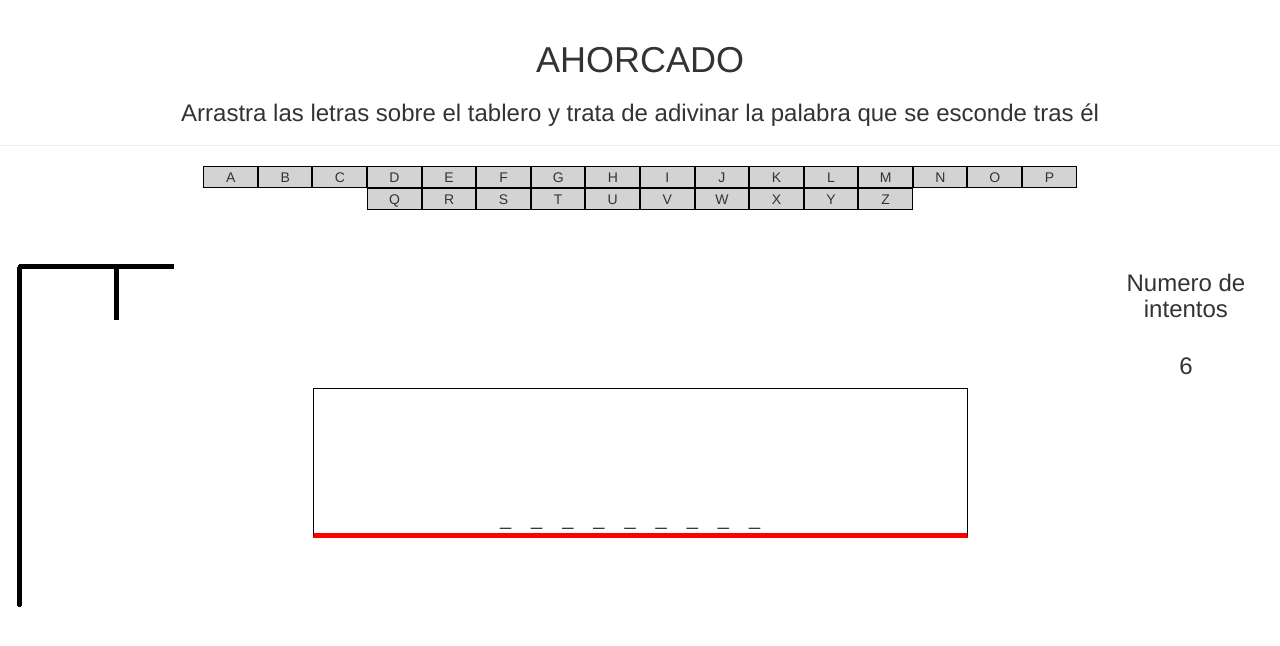
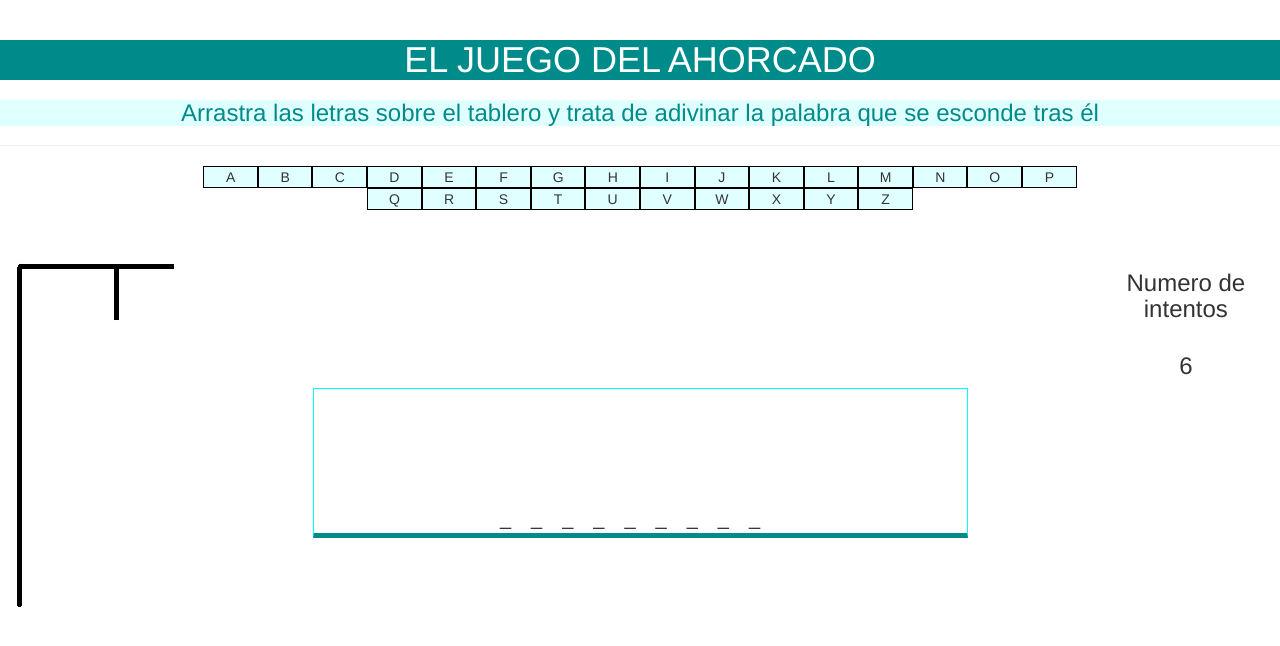
Before and after one commit to viescam/ahorcado, a plain HTML site: page public_html/index.html in a window 1280 px wide. Drawn offline with Linux system fonts and the light colour scheme.

Commit message:
Small design changes

```diff
--- a/public_html/assests_src/scss/components/_ahorcado.scss
+++ b/public_html/assests_src/scss/components/_ahorcado.scss
@@ -1,14 +1,22 @@
+.title-page{
+    background-color: darkcyan;
+    color:white;
+}
+.subtitle-page{
+    background-color: lightcyan;
+    color:darkcyan;
+}
 .letra{
     border:1px solid black;
-    background-color: lightgrey;
+    background-color: lightcyan;
     text-align: center;
     transition: background-color 5s, transform 5s;
 }
 
 .linea-ahorcado {
   padding: 0px;
-  border:1px solid black;
-  border-bottom: 5px solid red;
+  border:1px solid cyan;
+  border-bottom: 5px solid darkcyan;
   height: 100px;
   text-align: center;
   vertical-align: bottom;
--- a/public_html/index.html
+++ b/public_html/index.html
@@ -21,9 +21,9 @@ and open the template in the editor.
 
     <body>
         <div class="page-header">
-            <h1 class="text-center text-uppercase">Ahorcado</h1>
-            <h3 class="text-center">Arrastra las letras sobre el tablero y trata de adivinar la palabra que se esconde tras él</h3>
-          </div>
+            <h1 class="text-center text-uppercase title-page">El juego del ahorcado</h1>
+            <h3 class="text-center subtitle-page">Arrastra las letras sobre el tablero y trata de adivinar la palabra que se esconde tras él</h3>
+        </div>
         <div class="row">
             <div class="col-xs-offset-2 col-xs-3">
                 <div class="row">
```
Also changed, not shown: public_html/assests/css/main.css.
